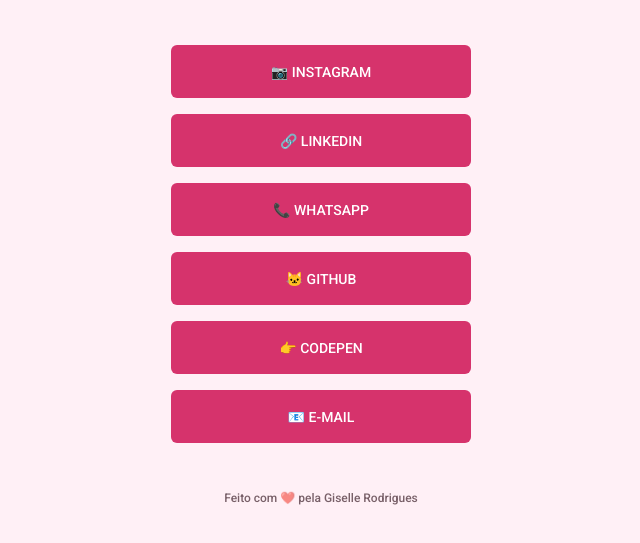
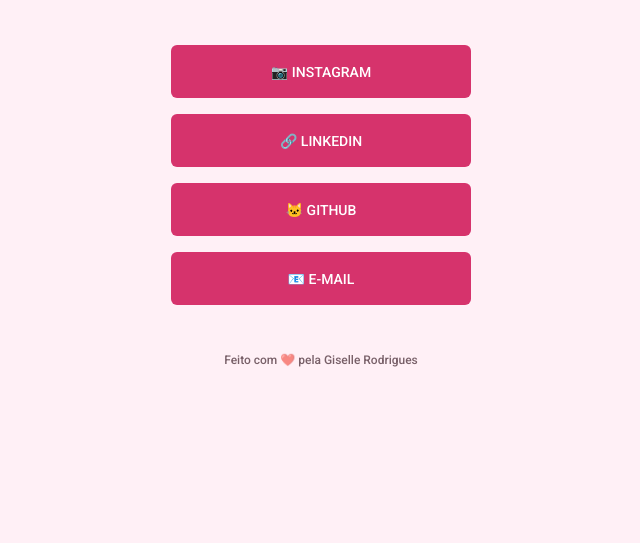
Before and after one commit to gisellerodrgues/linktree, a plain HTML site: page index.html in a window 1280 px wide. Shown: the part 261-804 px from the top of the page, without its empty margins (319-959 px from the left). Drawn offline with Linux system fonts and the light colour scheme.

Commit message:
delete url whatsapp e codepen

```diff
--- a/index.html
+++ b/index.html
@@ -27,15 +27,7 @@
       </li>
 
       <li>
-        <a href="https://api.whatsapp.com/send?phone=5512996664015" target="_blank">📞 Whatsapp</a>
-      </li>
-
-      <li>
         <a href="https://github.com/gisellerodrgues" target="_blank">🐱 GitHub</a>
-      </li>
-
-      <li>
-        <a href="https://codepen.io/gisellerodrgues" target="_blank">👉 CodePen</a>
       </li>
 
       <li>
```
